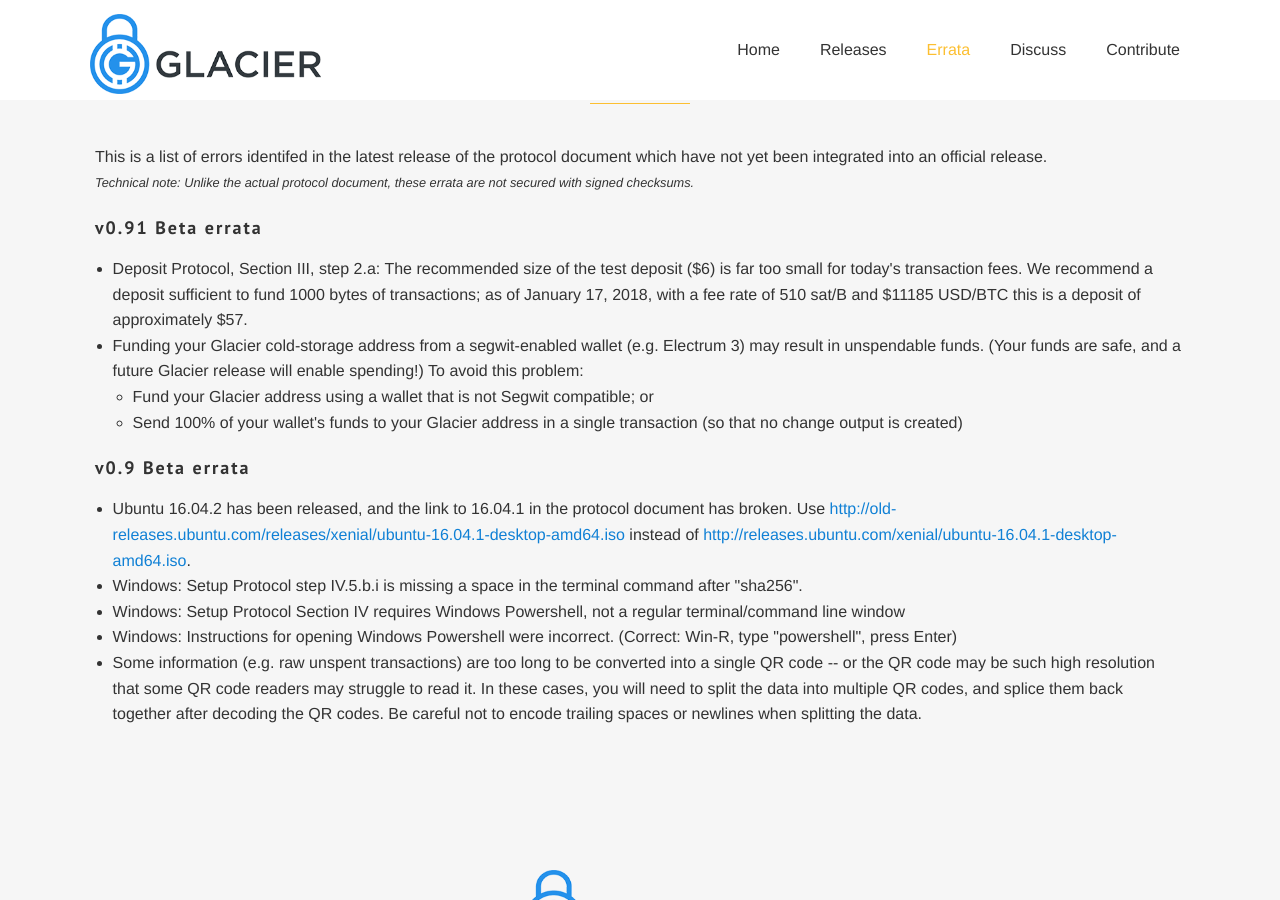
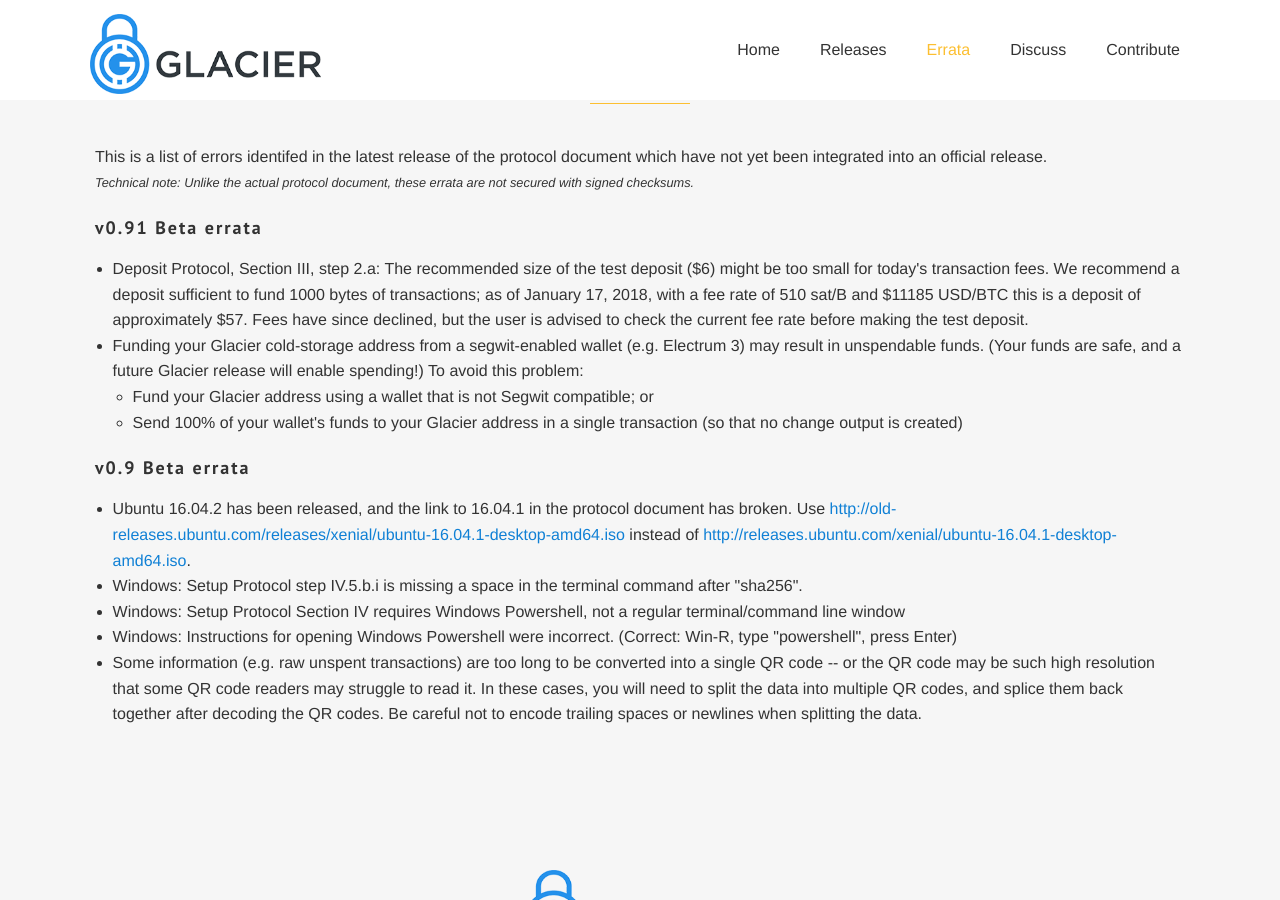
Before and after one commit to GlacierProtocol/glacierprotocol.github.io, a Jekyll site: the page built from errata.html, in a window 1280 px wide and 900 px high, scrolled down 438 px. Built offline with Jekyll 4.4.1, drawn with Linux system fonts in a browser that asks for light colours; some web fonts are replaced.

Commit message:
Update errata to reflect recent decline in fee rate

```diff
--- a/errata.html
+++ b/errata.html
@@ -23,7 +23,7 @@ section_id: errata
     <h3>v0.91 Beta errata</h3>
 
     <ul>
-      <li>Deposit Protocol, Section III, step 2.a: The recommended size of the test deposit ($6) is far too small for today's transaction fees. We recommend a deposit sufficient to fund 1000 bytes of transactions; as of January 17, 2018, with a fee rate of 510 sat/B and $11185 USD/BTC this is a deposit of approximately $57.</li>
+      <li>Deposit Protocol, Section III, step 2.a: The recommended size of the test deposit ($6) might be too small for today's transaction fees. We recommend a deposit sufficient to fund 1000 bytes of transactions; as of January 17, 2018, with a fee rate of 510 sat/B and $11185 USD/BTC this is a deposit of approximately $57. Fees have since declined, but the user is advised to check the current fee rate before making the test deposit.</li>
       <li>Funding your Glacier cold-storage address from a segwit-enabled wallet (e.g. Electrum 3) may result in unspendable funds. (Your funds are safe, and a future Glacier release will enable spending!) To avoid this problem:
 	<ul>
 	  <li>Fund your Glacier address using a wallet that is not Segwit compatible; or</li>
```
